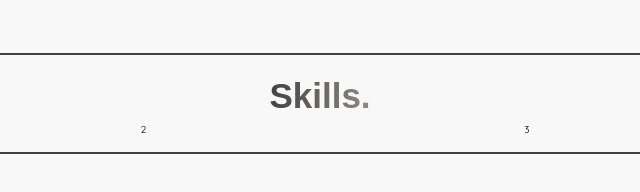
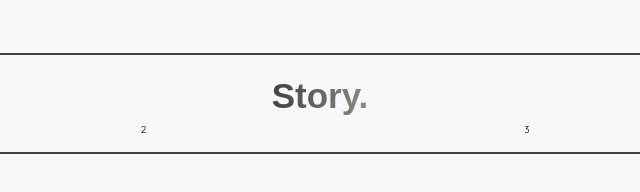
Before and after one commit to mmdparimoon/PORF, a website: page index.html in a window 1280 px wide. Shown: the part 1499-1691 px from the top of the page, 320-960 px from the left. Drawn offline with Linux system fonts and the light colour scheme; a web font is replaced by a local one.

Commit message:
for practicing

```diff
--- a/index.html
+++ b/index.html
@@ -64,7 +64,7 @@
             <div class="section-skills__outline">
                 <div class="u-center-text um-b-l">
                     <h2 class="heading-secondary">
-                        Skills.
+                        Story.
                     </h2>
                 </div>
                 <div class="row">
```
